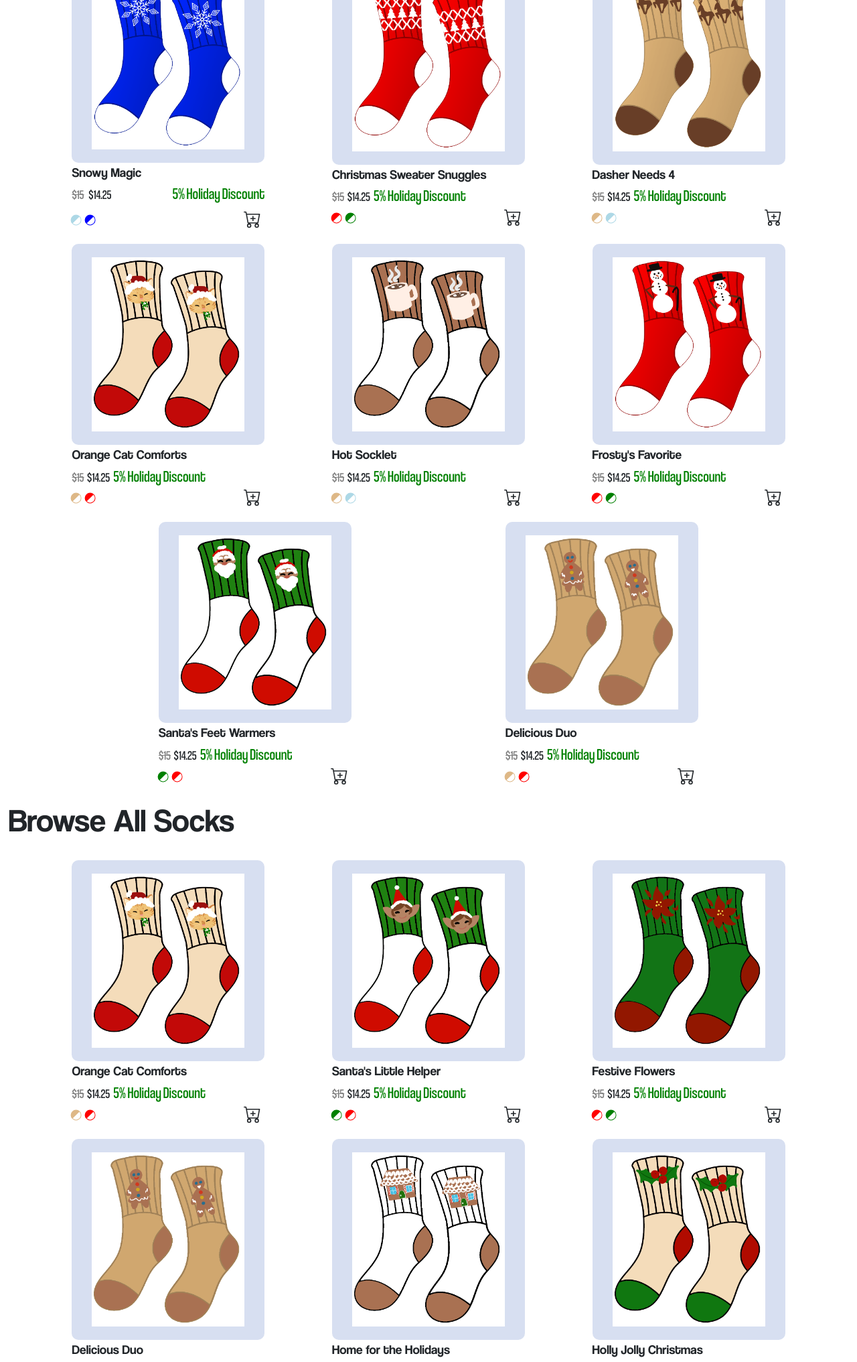
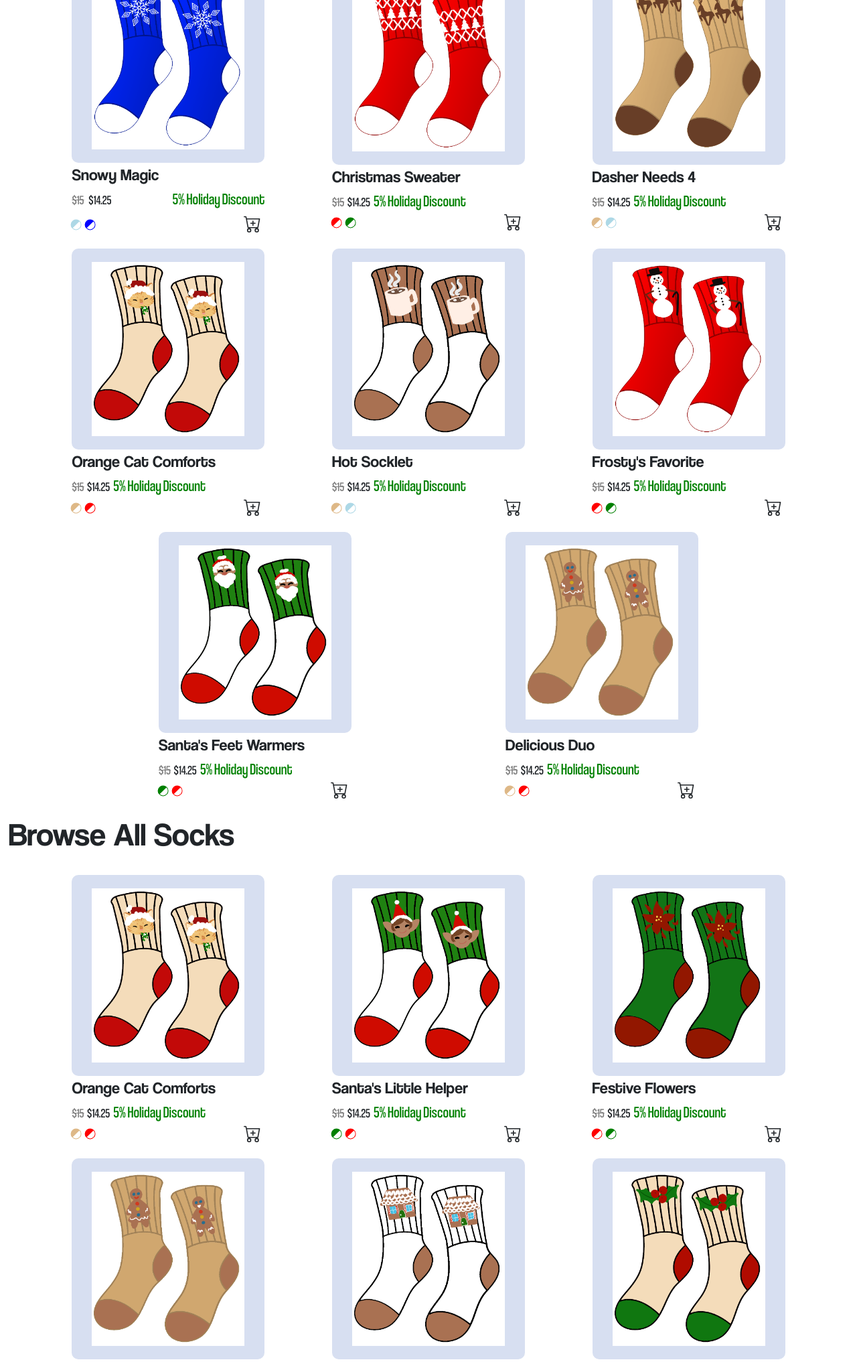
Before and after one commit to michaellgans/holbertonschool-hacksprint, a Flask app: page / in a window 1280 px wide. Shown: the part 318-2351 px from the top of the page at 67% size. Run offline with Flask 3, Linux system fonts and the light colour scheme; some libraries are stand-ins or nearby versions.

Commit message:
M - edits the title

```diff
--- a/website/static/styles/sockListing.css
+++ b/website/static/styles/sockListing.css
@@ -53,7 +53,7 @@
 }
 
 .sockName {
-  font-size: larger;
+  font-size: x-large;
   font-family: coolvetica;
 }
 
--- a/website/templates/home.html
+++ b/website/templates/home.html
@@ -53,7 +53,7 @@ Sock It 2 Ya - Home
                   <div class="sockImageWrapper">
                       <img class="sockImage" src="../static/images/socks/socksSweater.png" alt="Sock pic!">
                   </div>
-                  <div id="name1" class="sockName">Christmas Sweater Snuggles</div>
+                  <div id="name1" class="sockName">Christmas Sweater</div>
                   <div class="priceContainer">
                       <div class="sockPrice"><del>$15</del>&nbsp;</div>
                       <div class="sockNewPrice">&nbsp;$14.25&nbsp;</div>
@@ -687,7 +687,7 @@ Sock It 2 Ya - Home
                 <div class="sockImageWrapper">
                     <img class="sockImage" src="../static/images/socks/socksSweater.png" alt="Sock pic!">
                 </div>
-                <div id="name1" class="sockName">Christmas Sweater Snuggles</div>
+                <div id="name1" class="sockName">Christmas Sweater</div>
                 <div class="priceContainer">
                     <div class="sockPrice"><del>$15</del>&nbsp;</div>
                     <div class="sockNewPrice">&nbsp;$14.25&nbsp;</div>
```
